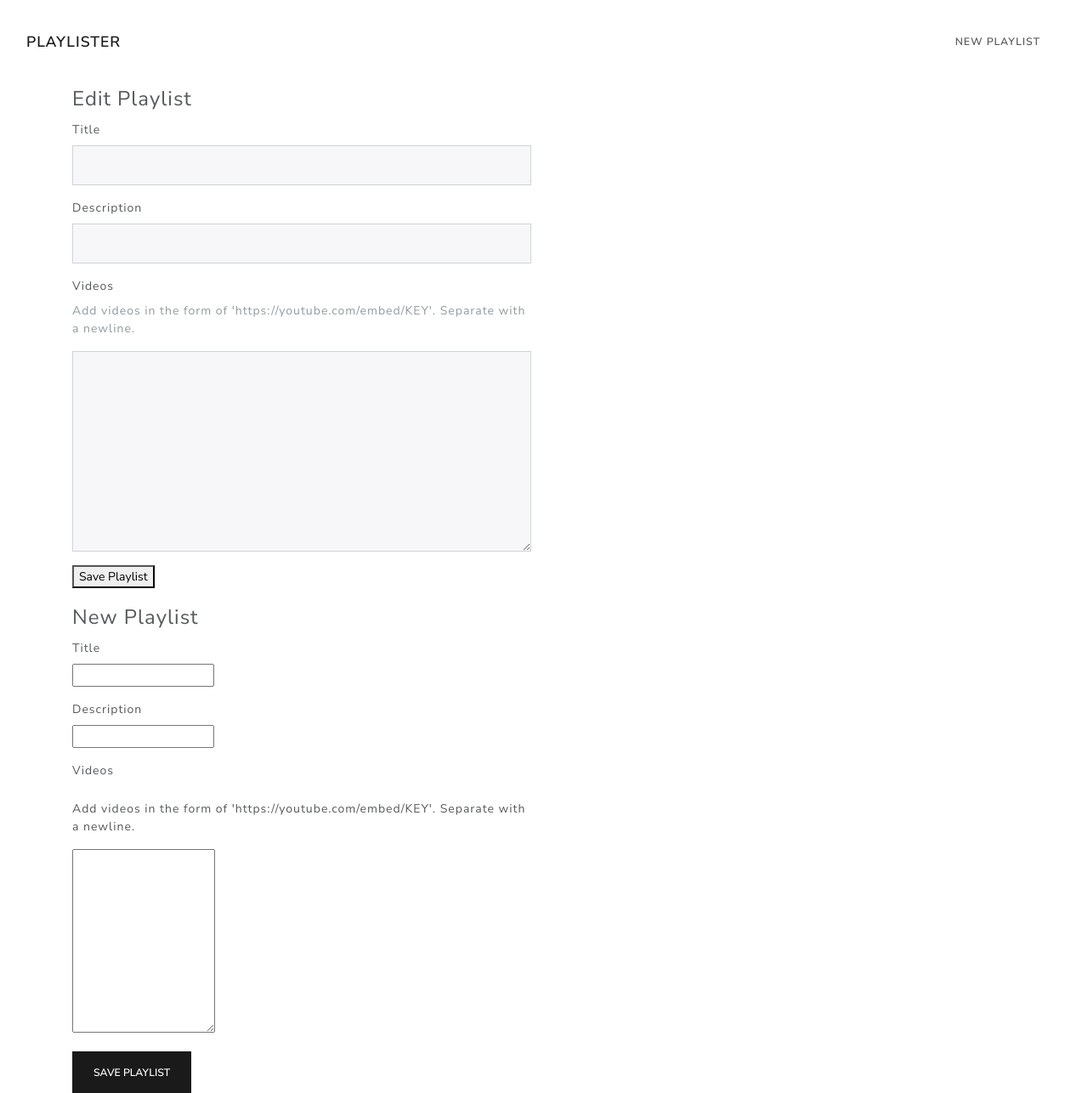
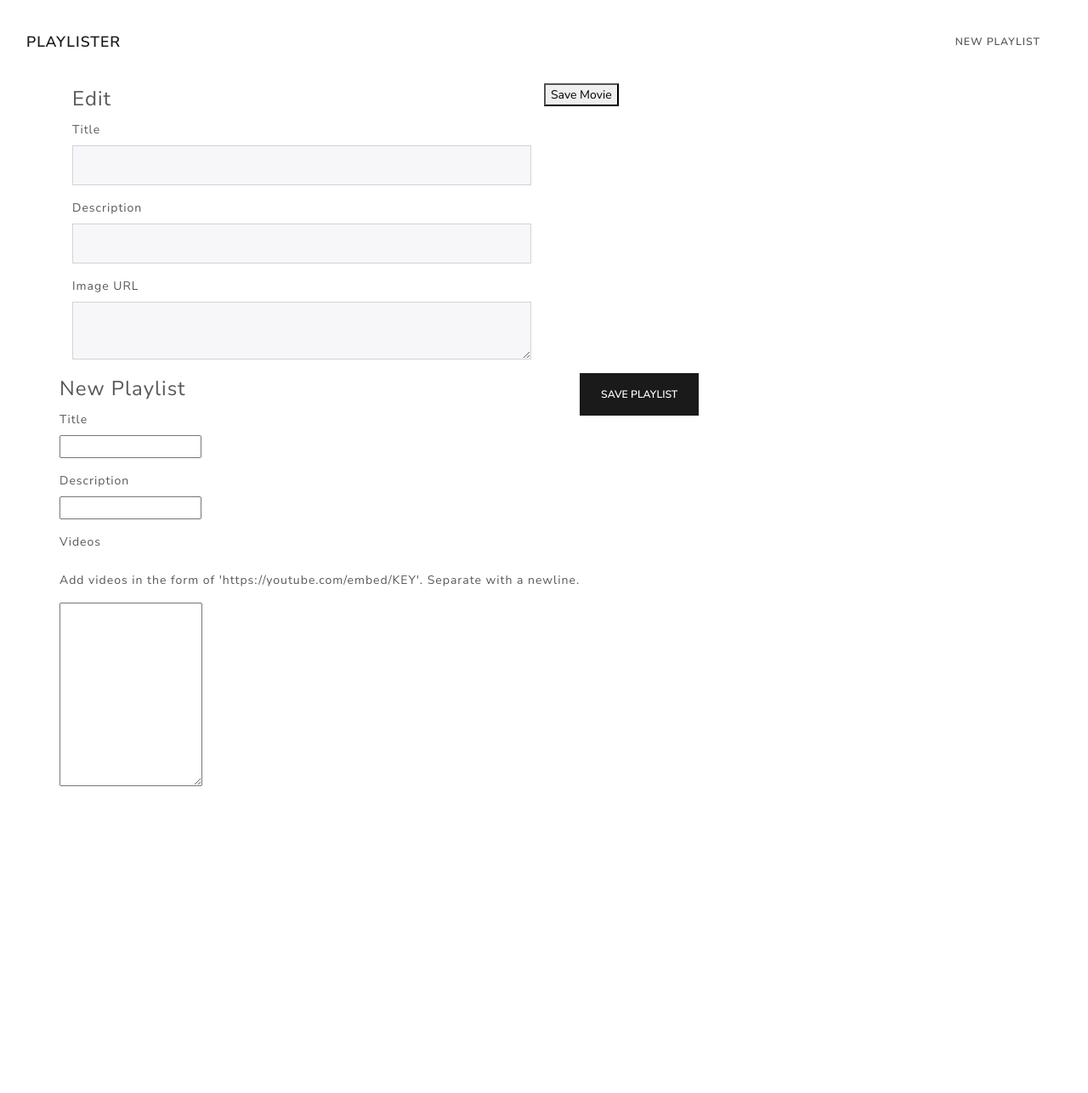
Before and after one commit to bsimps01/Playlister-Tutorial, a Flask app: template templates/playlists_new.html in a window 1280 px wide. Shown: the top 1286 px of the page at 85% size. After the commit the page ends 925 px from the top, so only its background shows below. Run offline with Flask 2, Linux system fonts and the light colour scheme; the template is opened without the code that fills it, so the values that code supplies are empty; some libraries are stand-ins or nearby versions.

Commit message:
updates with docker

```diff
--- a/app.py
+++ b/app.py
@@ -4,7 +4,7 @@ from bson.objectid import ObjectId
 import os
 from datetime import datetime
 
-host = os.environ.get('MONGODB_URI', 'mongodb://localhost:27017/Playlister')
+host = os.environ.get('MONGODB_URI', 'mongodb://localhost:27017/playlister')
 client = MongoClient(host=f'{host}?retryWrites=false')
 db = client.get_default_database()
 playlists = db.playlists
@@ -67,7 +67,7 @@ def comments_new():
         'playlist_id': ObjectId(request.form.get('playlist_id'))
     }
     print(comment)
-    comment_id = comments.insert_one(comment).inserted_id
+    #comment_id = comments.insert_one(comment).inserted_id
     return redirect(url_for('playlists_show', playlist_id=request.form.get('playlist_id')))
 
 @app.route('/playlists/<playlist_id>')
@@ -98,4 +98,4 @@ def playlists_submit():
     return redirect(url_for('playlists_show', playlist_id=playlist_id))
 
 if __name__ == '__main__':
-  app.run(debug=True, host='0.0.0.0', port=os.environ.get('PORT', 5000))
+  app.run(debug=True, host='0.0.0.0', port=os.environ.get('PORT',5000))
--- a/requirements.txt
+++ b/requirements.txt
@@ -42,3 +42,4 @@ wcwidth==0.1.7
 Werkzeug==0.15.6
 wrapt==1.11.2
 zipp==0.6.0
+Flask
--- a/templates/partials/playlists_form.html
+++ b/templates/partials/playlists_form.html
@@ -1,7 +1,7 @@
 <!-- templates/partials/playlists_form.html -->
 
 <fieldset>
-        <legend>Edit Playlist</legend>
+        <legend>Edit</legend>
         <!-- TITLE -->
     <div class='form-group'>
             <label for='playlist-title'>Title</label><br>
@@ -16,13 +16,13 @@
 
         <!-- DESCRIPTION -->
         <div class='form-group'>
-            <label for='playlist-videos'>Videos</label><br/>
-            <p class='text-muted'>Add videos in the form of 'https://youtube.com/embed/KEY'. Separate with a newline.</p>
-            <textarea class='form-control' id='playlist-videos' name='videos' rows='10' />{{ "\n".join(playlist.videos) }}</textarea>
+                <label for='description'>Image URL</label><br>
+                <textarea class='form-control' id='movie-image' type='text' name='Images' />{{ "\n".join(movie.Images) }}</textarea>
+            </div>
         </div>
     </fieldset>
 
         <!-- BUTTON -->
         <p>
-            <button type='submit'>Save Playlist</button>
+            <button type='submit'>Save Movie</button>
         </p>
```
Also changed, not shown: 4 other files.
